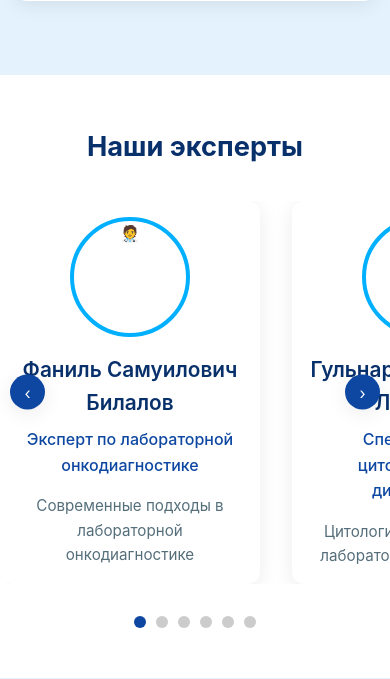
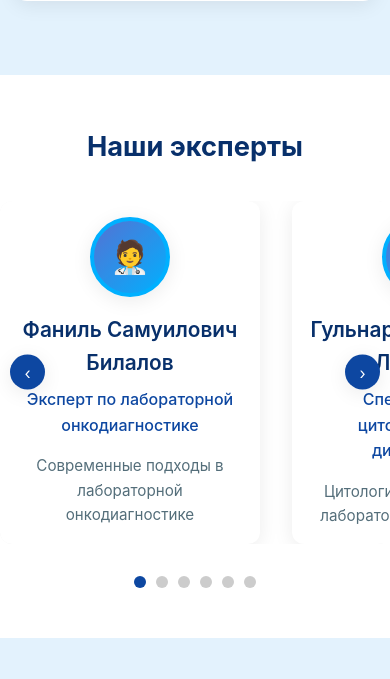
Before and after one commit to Oivan-coder/conferenc_nov, a PHP site: page / in a window 390 px wide. Shown: the part 5231-5910 px from the top of the page. Run offline with PHP 8.4, Linux system fonts and the light colour scheme.

Commit message:
Update styles.css

```diff
--- a/styles.css
+++ b/styles.css
@@ -705,3 +705,34 @@ footer {
         min-width: 240px;
     }
 }
+/* Стили для аватарок спикеров */
+.speaker-photo {
+    width: 120px;
+    height: 120px;
+    border-radius: 50%;
+    margin: 0 auto 1rem;
+    border: 4px solid var(--accent);
+    background: linear-gradient(135deg, var(--primary-light), var(--accent));
+    display: flex;
+    align-items: center;
+    justify-content: center;
+    font-size: 3rem;
+    box-shadow: var(--shadow);
+}
+
+/* Адаптивность для аватарок */
+@media (max-width: 768px) {
+    .speaker-photo {
+        width: 100px;
+        height: 100px;
+        font-size: 2.5rem;
+    }
+}
+
+@media (max-width: 480px) {
+    .speaker-photo {
+        width: 80px;
+        height: 80px;
+        font-size: 2rem;
+    }
+}
```
